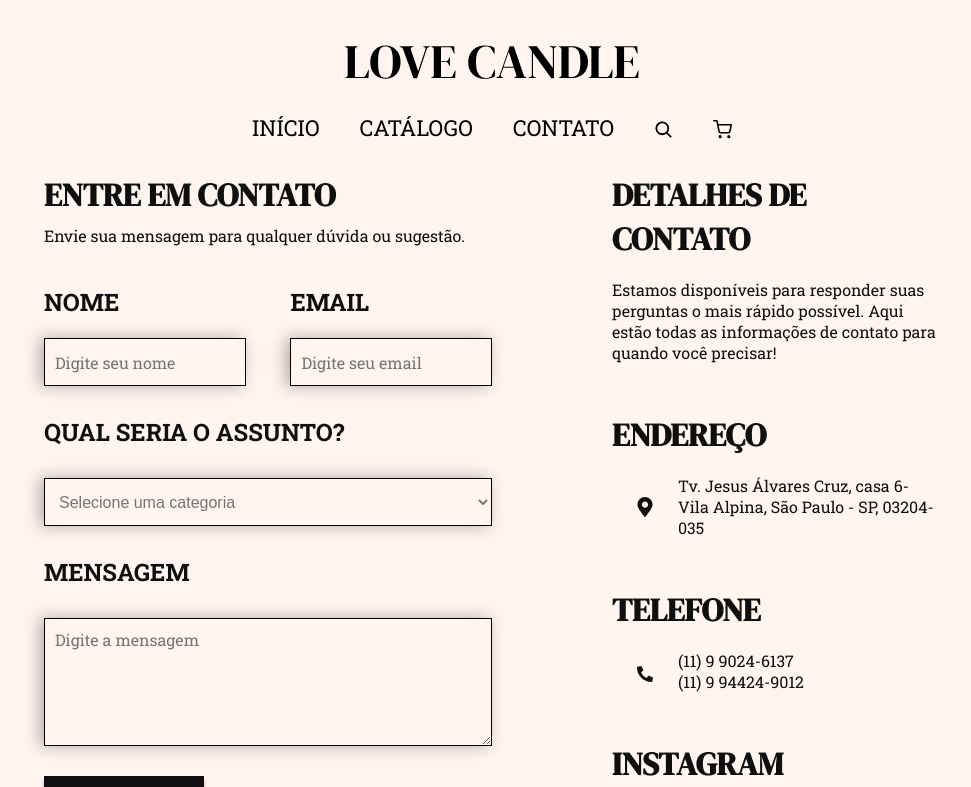
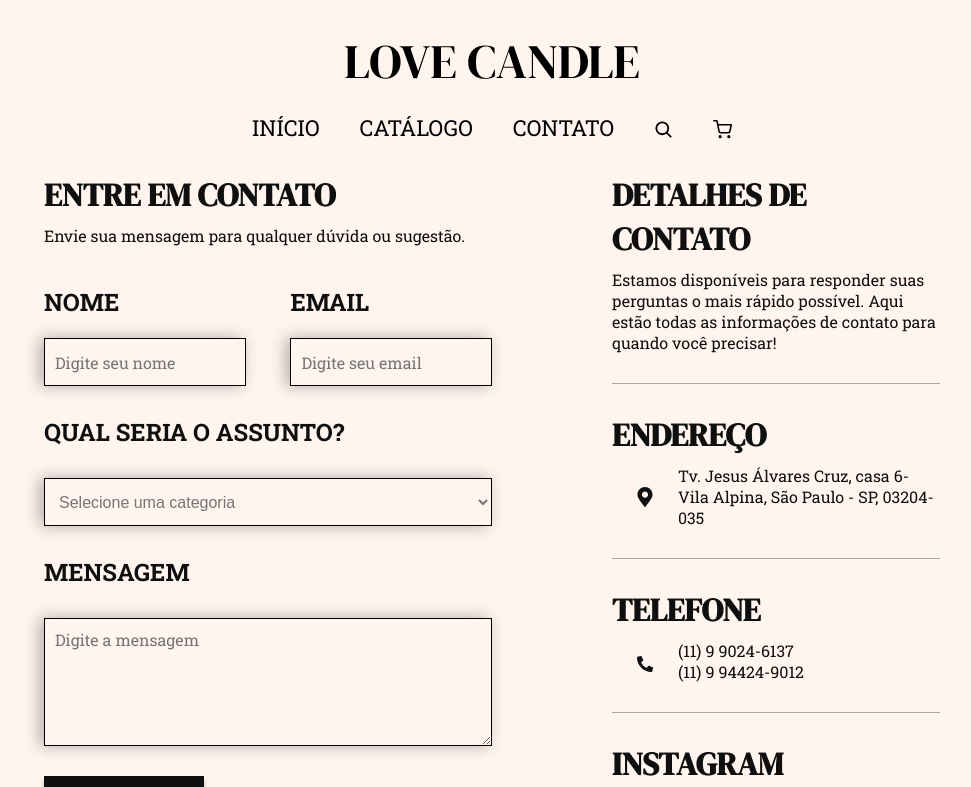
Before and after one commit to brbertholini/love-candle-frontend, a React (Vite) app: page /Contato in a window 1280 px wide. Shown: the top 787 px of the page, without its empty margins (148-1119 px from the left). Built offline with nearby package versions, Linux system fonts and the light colour scheme.

Commit message:
FIX: Adding lines between contact info sections

```diff
--- a/src/pages/Contact/index.jsx
+++ b/src/pages/Contact/index.jsx
@@ -1,12 +1,12 @@
-import { Container, Content, Text, Form, NameEmail, Name, Email, Input, LeftContent, RightContent, LocalIcon, Section, SectionInstagram, PhoneIcon, InstaIcon } from "./styles"
+import { Container, Content, Text, Form, NameEmail, Name, Email, Input, LeftContent, RightContent, LocalIcon, Line , Section, SectionInstagram, PhoneIcon, InstaIcon } from "./styles"
 import { Header } from "../../components/Header"
 import { Footer } from "../../components/Footer"
-
 export function Contact() {
     return (
         <Container>
             <Header />
             <Content>
+
                 <LeftContent>
                     <Text>
                         <h1>ENTRE EM CONTATO</h1>
@@ -37,19 +37,22 @@ export function Contact() {
                     <Section>
                     <p>Estamos disponíveis para responder suas perguntas o mais rápido possível. Aqui estão todas as informações de contato para quando você precisar!</p>
                     </Section>
+                    <Line/>
                     <h1>ENDEREÇO</h1>
                     <Section>
                     <LocalIcon /><p>Tv. Jesus Álvares Cruz, casa 6- Vila Alpina, São Paulo - SP, 03204-035</p>
                     </Section>
+                    <Line/>
                     <h1>TELEFONE</h1>
                     <Section>
                     <PhoneIcon /><p>(11) 9 9024-6137<br/>(11) 9 94424-9012</p>
                     </Section>
+                    <Line/>
                     <h1>INSTAGRAM</h1>
                     <SectionInstagram>
                     <p>Siga a Love Candle no Instagram e acompanhe as novidades e promoções!</p>
                     <Section>
-                    <InstaIcon /><p>@lovecandle.mahria</p>
+                    <InstaIcon/><p>@lovecandle.mahria</p>
                     </Section>
                     </SectionInstagram>
 
--- a/src/pages/Contact/styles.js
+++ b/src/pages/Contact/styles.js
@@ -33,21 +33,26 @@ export const RightContent = styled.div`
 `
 
 export const Section = styled.div`
-    margin-top: 10px;
-    margin-bottom: 50px;
+    margin-bottom: 30px;
     align-items: center;
     display: flex;
     flex-direction: row;
+
     > p {
         width: 100%;
     }
 `
-
+export const Line = styled.div`
+    border-top: 1px solid #A9A9A9;
+    height: 30px;
+    width: 100%;
+`
 export const SectionInstagram = styled.div`
     flex-direction: column;
     align-items: center;
     > p {
         width: 60%;
+        margin-bottom: 10px;
     }
 `
 
@@ -70,6 +75,7 @@ export const InstaIcon = styled(FaInstagram)`
     margin-top: 3px;
     margin-right: 25px;
     margin-left: 25px;
+
 `
 
 export const Text = styled.div`
@@ -101,6 +107,7 @@ export const Email = styled.div`
     width: 45%;
     display: flex;
     flex-direction: column;
+
     gap: 20px;
 `
 
--- a/src/styles/global.js
+++ b/src/styles/global.js
@@ -1,7 +1,9 @@
-import { createGlobalStyle } from "styled-components";
+import { createGlobalStyle, styled } from "styled-components";
 
 
 export default createGlobalStyle`
+
+
 
 html, body {
     overflow-x: hidden;
```
